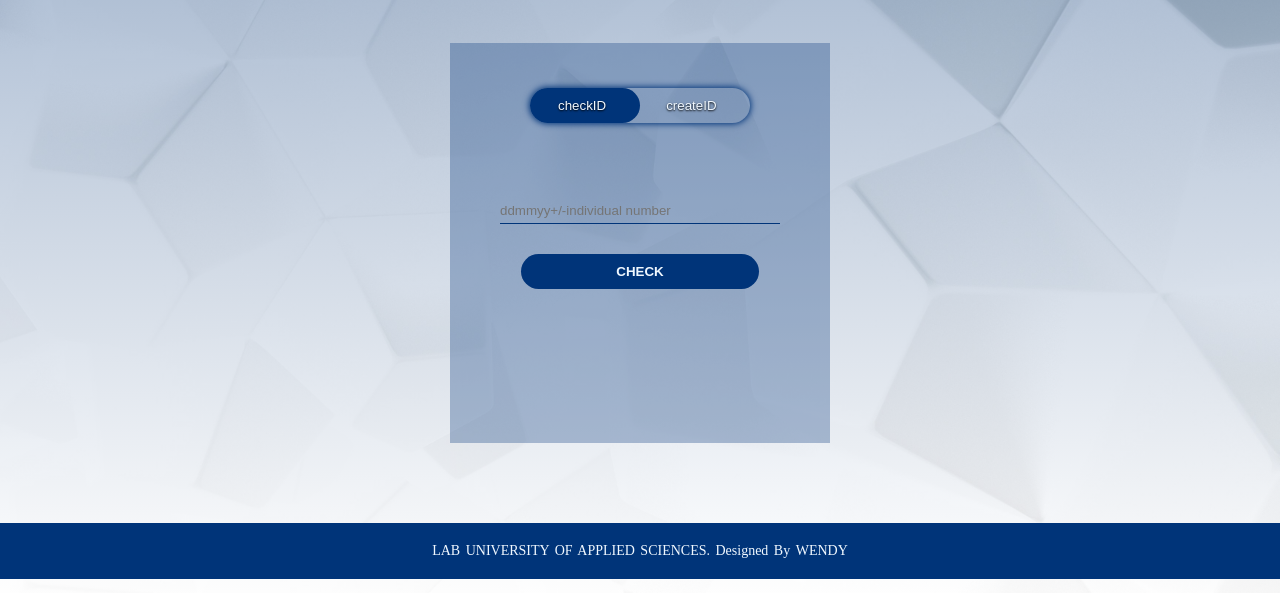
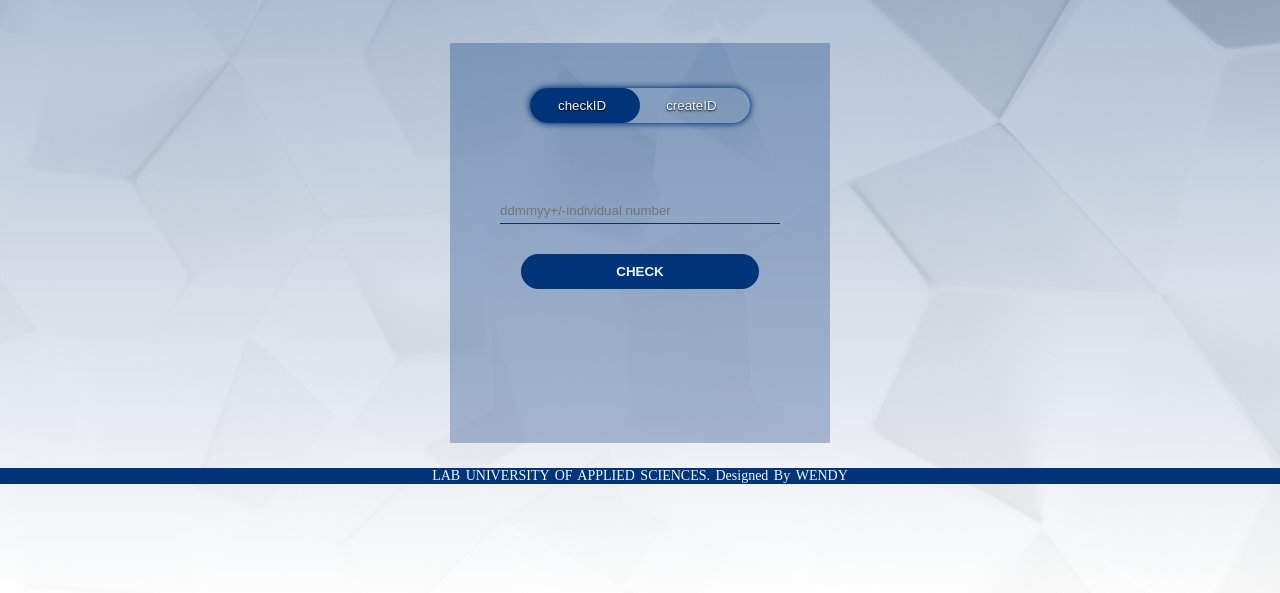
Before and after one commit to wendy-YW/finnish-personal-identity-code, a plain HTML site: page index.html in a window 1280 px wide. Shown: the part 207-800 px from the top of the page. Drawn offline with Linux system fonts and the light colour scheme.

Commit message:
Update style.css

```diff
--- a/style.css
+++ b/style.css
@@ -202,8 +202,8 @@ body>footer {
 .footer-bottom{
 	background: #003479;
 	width: 100vw;
-   	 margin-top: 80px;
-	padding: 20px 0;
+/*    	 margin-top: 80px;
+	padding: 20px 0; */
 	text-align: center;
 }
 
```
